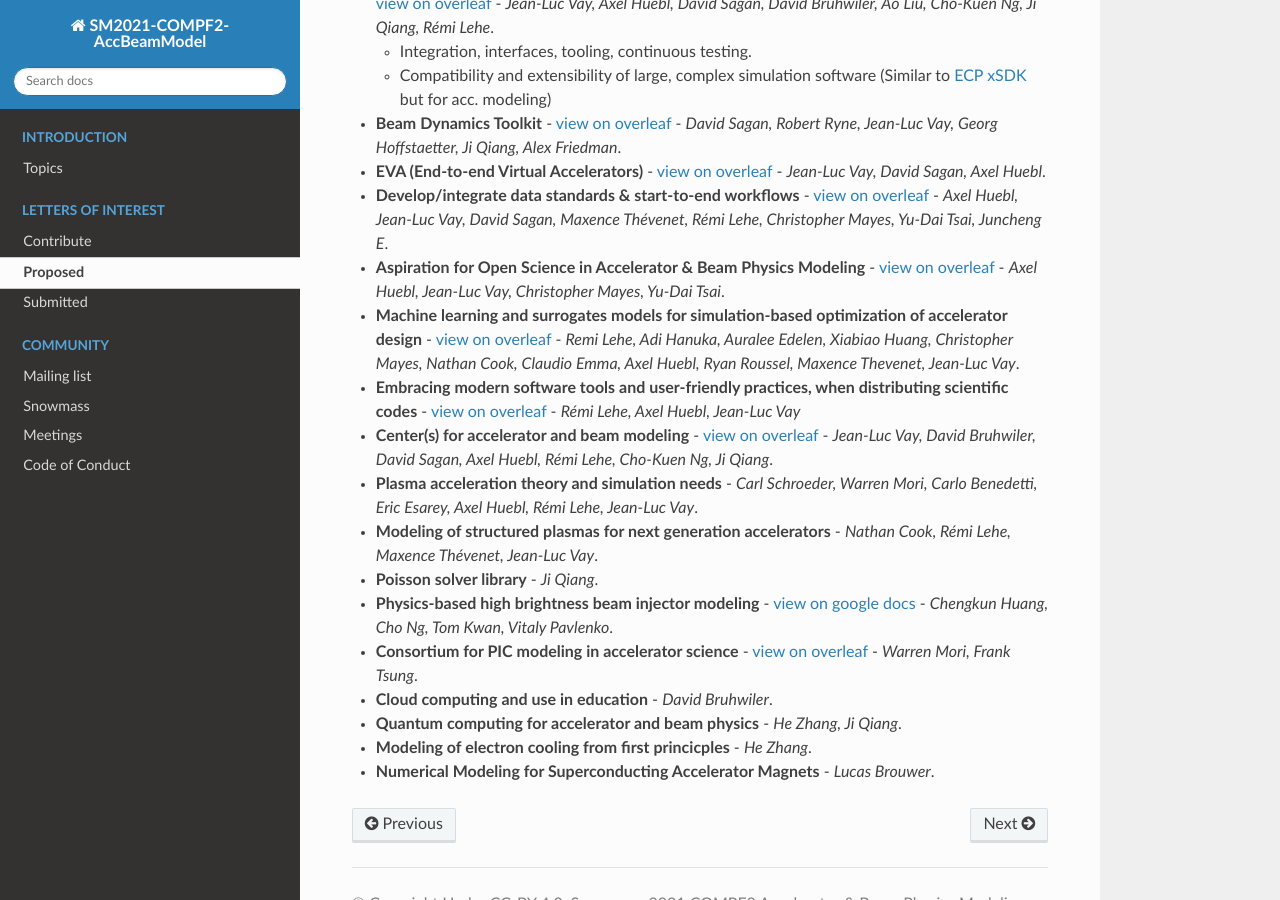
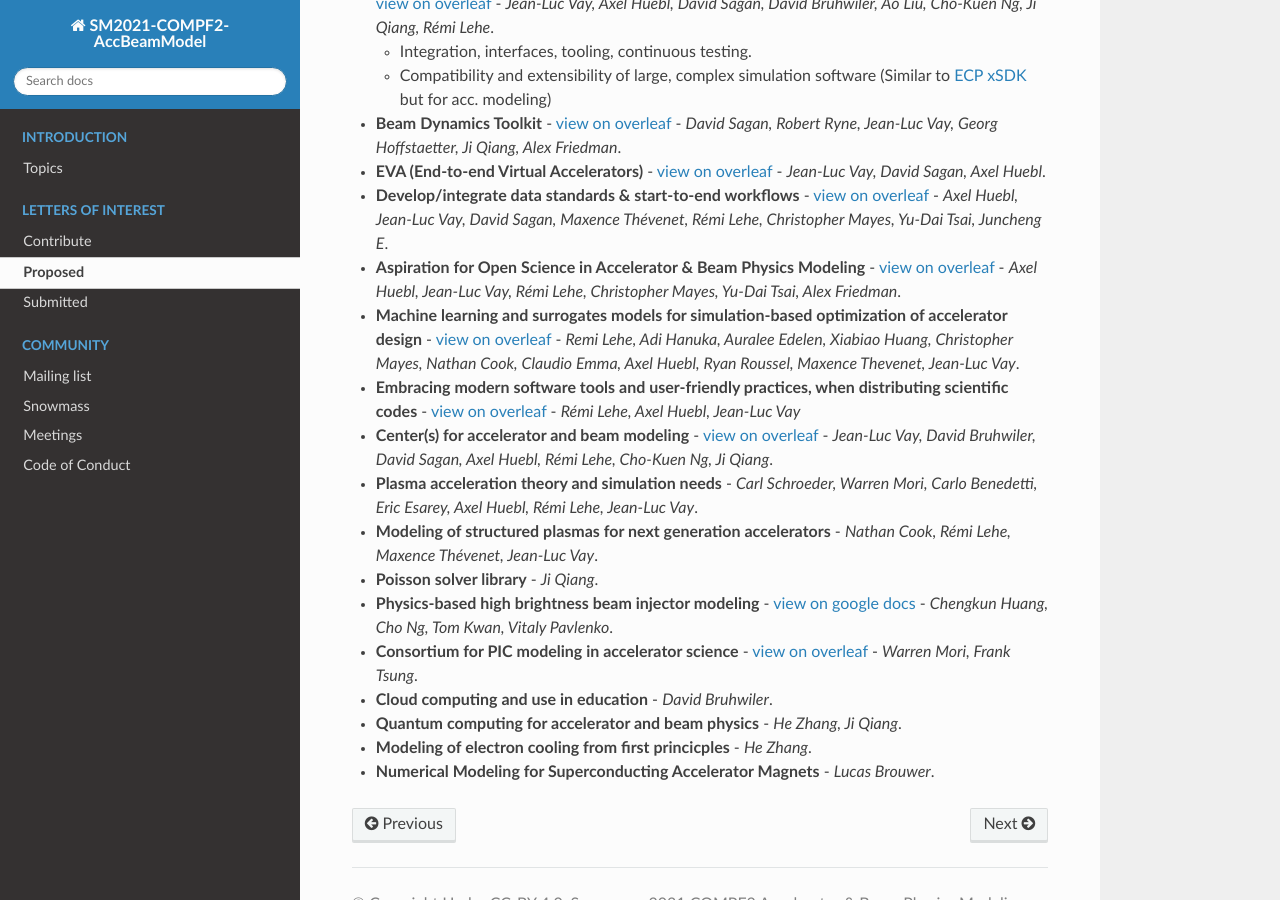
Before and after one commit to snowmass-compf2-accbeammodel/snowmass-compf2-accbeammodel.github.io, a Sphinx documentation site: the page built from docs/source/loi/proposed.rst, in a window 1280 px wide and 900 px high, scrolled down 456 px. Built offline with Sphinx 7.4.7 and the Read the Docs theme 2.0.0, drawn with Linux system fonts in a browser that asks for light colours.

Commit message:
Update Endorsements

```diff
--- a/docs/source/loi/proposed.rst
+++ b/docs/source/loi/proposed.rst
@@ -18,7 +18,7 @@
 - **Beam Dynamics Toolkit** - `view on overleaf <https://www.overleaf.com/read/rrsvsscfvfqt>`_ - *David Sagan, Robert Ryne, Jean-Luc Vay, Georg Hoffstaetter, Ji Qiang, Alex Friedman*.
 - **EVA (End-to-end Virtual Accelerators)** - `view on overleaf <https://www.overleaf.com/read/mggpzqpjbjny>`_ - *Jean-Luc Vay, David Sagan, Axel Huebl*.
 - **Develop/integrate data standards & start-to-end workflows** - `view on overleaf <https://www.overleaf.com/read/xhkzttqhhkbk>`_ - *Axel Huebl, Jean-Luc Vay, David Sagan, Maxence Thévenet, Rémi Lehe, Christopher Mayes, Yu-Dai Tsai, Juncheng E*.
-- **Aspiration for Open Science in Accelerator & Beam Physics Modeling** - `view on overleaf <https://www.overleaf.com/read/bwntmgkyvyvc>`_ - *Axel Huebl, Jean-Luc Vay, Christopher Mayes, Yu-Dai Tsai*.
+- **Aspiration for Open Science in Accelerator & Beam Physics Modeling** - `view on overleaf <https://www.overleaf.com/read/bwntmgkyvyvc>`_ - *Axel Huebl, Jean-Luc Vay, Rémi Lehe, Christopher Mayes, Yu-Dai Tsai, Alex Friedman*.
 - **Machine learning and surrogates models for simulation-based optimization of accelerator design** - `view on overleaf <https://www.overleaf.com/read/nmfxffwgvjgf>`_ - *Remi Lehe, Adi Hanuka, Auralee Edelen, Xiabiao Huang, Christopher Mayes, Nathan Cook, Claudio Emma, Axel Huebl, Ryan Roussel, Maxence Thevenet, Jean-Luc Vay*.
 - **Embracing modern software tools and user-friendly practices, when distributing scientific codes** - `view on overleaf <https://www.overleaf.com/read/jfqrjwybfhyw>`_ - *Rémi Lehe, Axel Huebl, Jean-Luc Vay*
 - **Center(s) for accelerator and beam modeling** - `view on overleaf <https://www.overleaf.com/read/pvzdxzstdnpy>`_ - *Jean-Luc Vay, David Bruhwiler, David Sagan, Axel Huebl, Rémi Lehe, Cho-Kuen Ng, Ji Qiang*.
```
